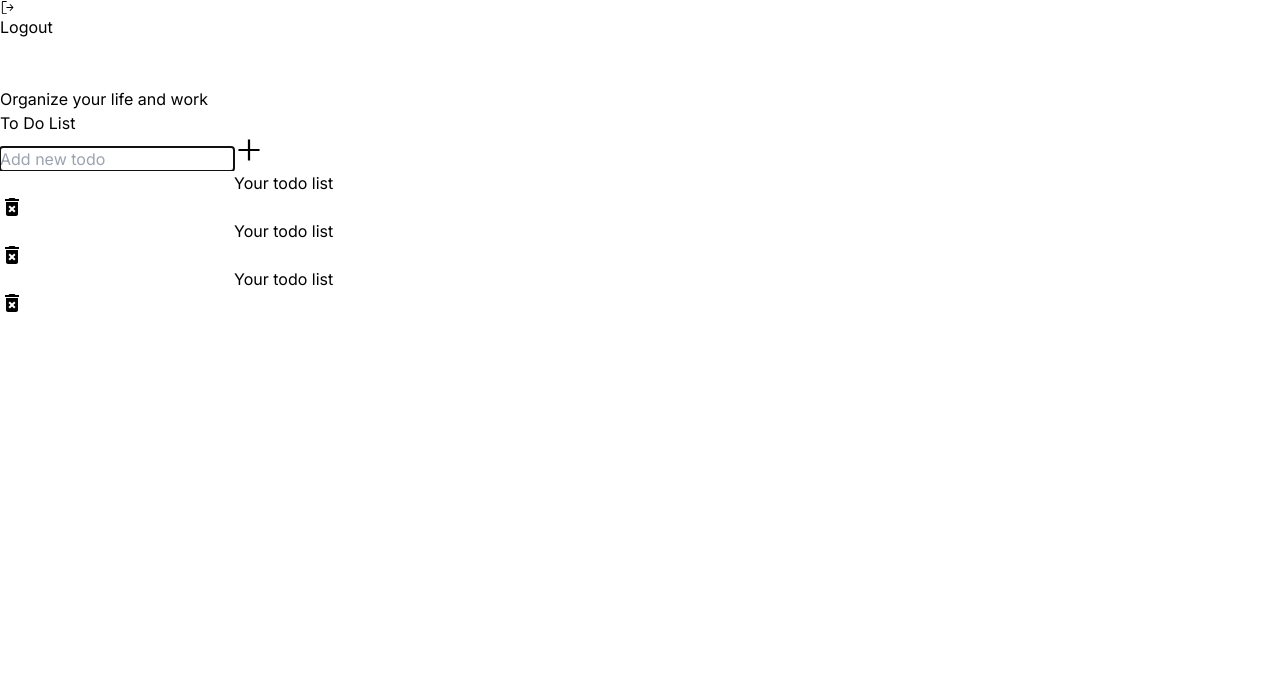
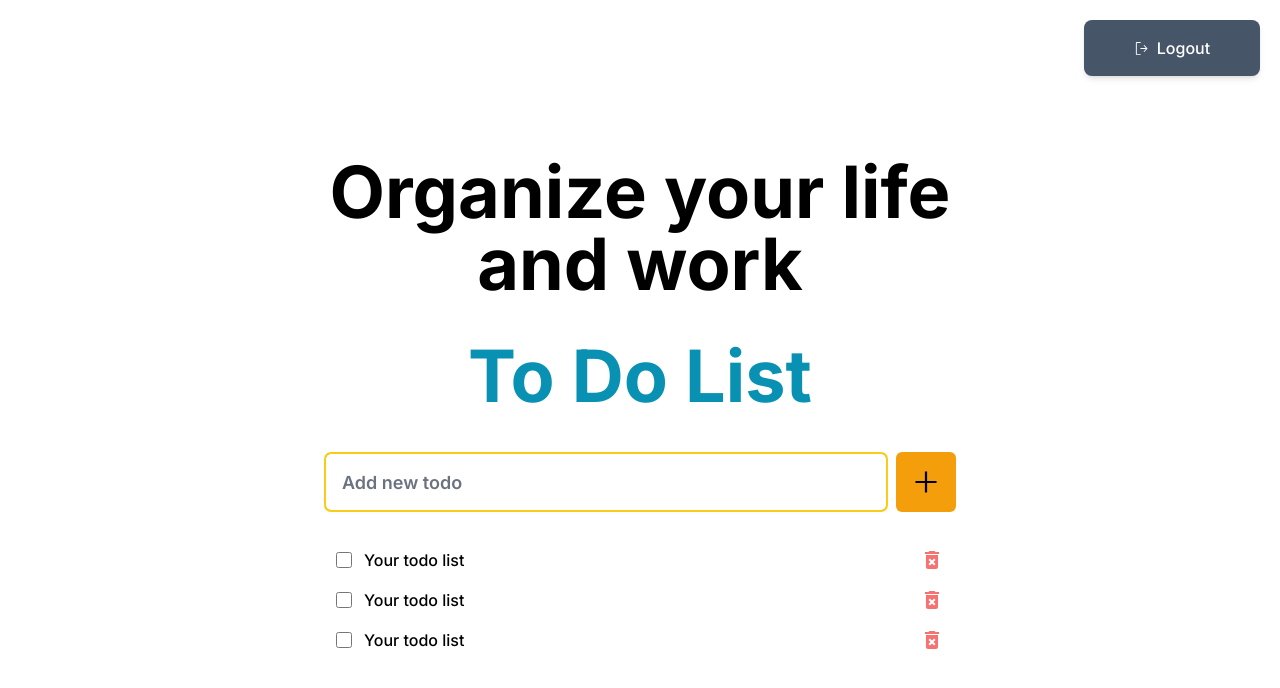
Before and after one commit to jhnnyk/simple-todos, a Next.js app: page / in a window 1280 px wide. Shown: the top 688 px of the page. Built offline with nearby package versions, Linux system fonts and the light colour scheme.

Commit message:
home page styles

```diff
--- a/app/page.js
+++ b/app/page.js
@@ -7,31 +7,36 @@ const arr = [1,2,3]
 export default function Home() {
   return (
     <main>
-      <div>
+      <div className='bg-slate-600 text-white w-44 py-4 mt-5 rounded-lg transition-transform hover:bg-black/[0.8] active:scale-90 flex items-center justify-center gap-2 font-medium shadow-md fixed bottom-90 right-5 cursor-pointer'>
         <GoSignOut size={15} />
         <span>Logout</span>
       </div>
       <br />
       <br />
-      <div>
-        <div>
-          <div>
-            <span>Organize your life and work</span>
-            <h1>To Do List</h1>
+      <div className='max-w-3xl mx-auto mt-10 p-8'>
+        <div className='bg-white m-6 p-3 sticky top-0'>
+          <div className='flex justify-center flex-col items-center'>
+            <span className='text-7xl mb-10 font-bold text-center'>Organize your life and work</span>
+            <h1 className='text-5xl md:text-7xl font-bold text-cyan-600'>To Do List</h1>
           </div>
-          <div>
-            <input type="text" placeholder='Add new todo' autoFocus />
-            <button><AiOutlinePlus size={30} /></button>
+          <div className='flex items-center gap-2 mt-10'>
+            <input type="text" className='font-semibold placeholder:text-gray-500
+            border-[2px] border-black h-[60px] grow shadow-sm rounded-md
+            px-4 focus-visible:outline-yellow-400 text-lg transition-all
+            duration-300' placeholder='Add new todo' autoFocus />
+            <button className='w-[60px] h-[60px] rounded-md bg-amber-500 flex justify-center items-center cursor-pointer transition-all duration-300 hover:bg-black/[0.8]'><AiOutlinePlus size={30} /></button>
           </div>
         </div>
 
-        <div>
+        <div className='m-6 px-6'>
           {arr.map((todo, index) => (
-            <div key={`todo-${index}`}>
-              <input id={`todo-${index}`} type='text' />
-              <label htmlFor={`todo-${index}`}>Your todo list</label>
-              <div>
-                <MdDeleteForever size={24} />
+            <div className='flex items-center justify-between mt-4' key={`todo-${index}`}>
+              <div className='flex items-center gap-3'>
+              <input id={`todo-${index}`} type='checkbox' className='w-4 h-4 accent-green-400 rounded-lg' />
+              <label className='font-medium' htmlFor={`todo-${index}`}>Your todo list</label>
+              </div>
+              <div className='flex items-center gap-3'>
+                <MdDeleteForever size={24} className='text-red-400 hover:text-red-600 cursor-pointer' />
               </div>
             </div>
           ))}
```
